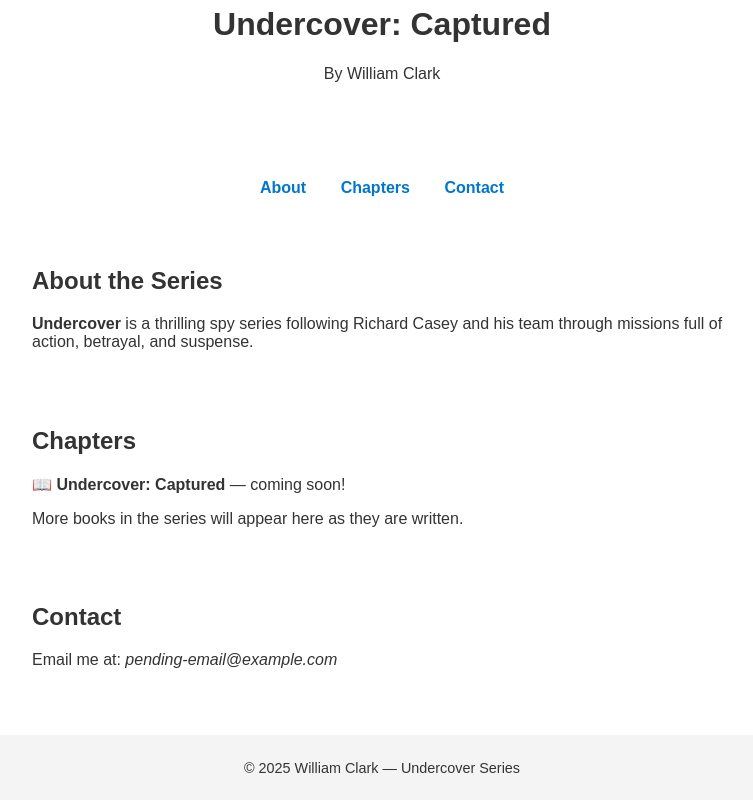
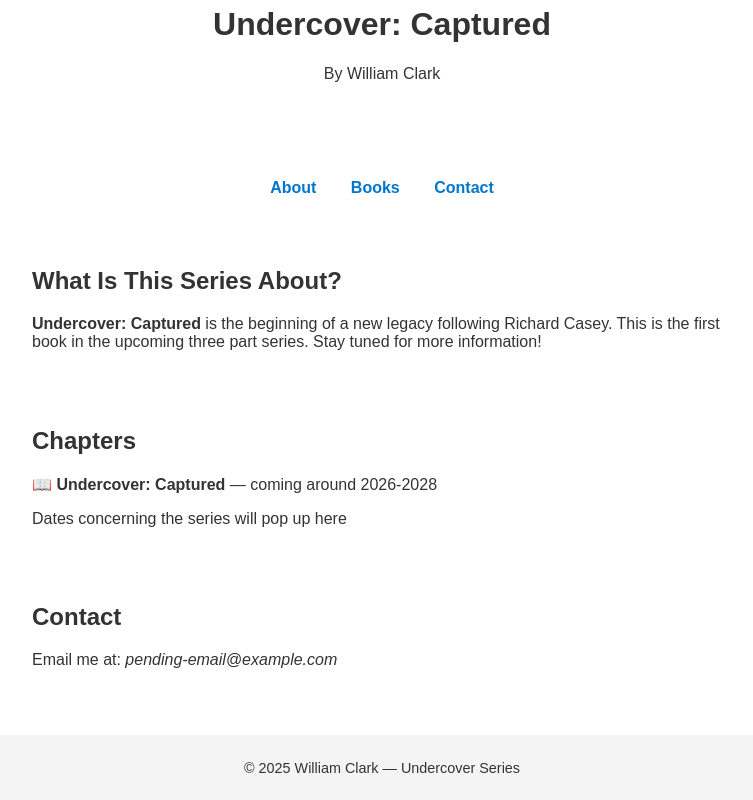
Before and after one commit to DingusTheKid/DingusTheKid.github.io, a plain HTML site: page index.html in a window 1280 px wide. Shown: the part 985-1785 px from the top of the page, without its empty margins (258-1011 px from the left). Drawn offline with Linux system fonts and the light colour scheme.

Commit message:
Update index.html

```diff
--- a/index.html
+++ b/index.html
@@ -86,19 +86,19 @@
 
   <nav>
     <a href="#about">About</a>
-    <a href="#chapters">Chapters</a>
+    <a href="#chapters">Books</a>
     <a href="#contact">Contact</a>
   </nav>
 
   <section id="about">
-    <h2>About the Series</h2>
-    <p><strong>Undercover</strong> is a thrilling spy series following Richard Casey and his team through missions full of action, betrayal, and suspense.</p>
+    <h2>What Is This Series About?</h2>
+    <p><strong>Undercover: Captured</strong> is the beginning of a new legacy following Richard Casey. This is the first book in the upcoming three part series. Stay tuned for more information!</p>
   </section>
 
   <section id="chapters">
     <h2>Chapters</h2>
-    <p>📖 <strong>Undercover: Captured</strong> — coming soon!</p>
-    <p>More books in the series will appear here as they are written.</p>
+    <p>📖 <strong>Undercover: Captured</strong> — coming around 2026-2028</p>
+    <p>Dates concerning the series will pop up here</p>
   </section>
 
   <section id="contact">
```
